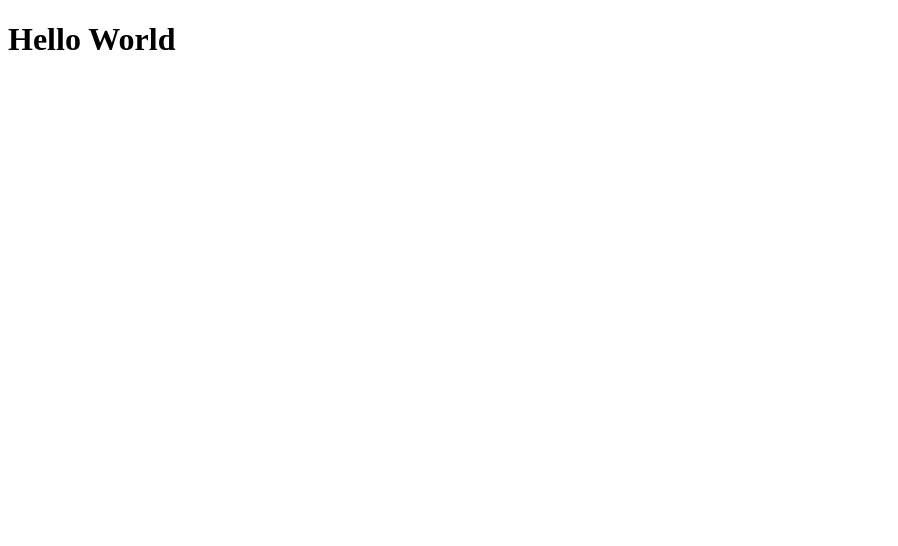
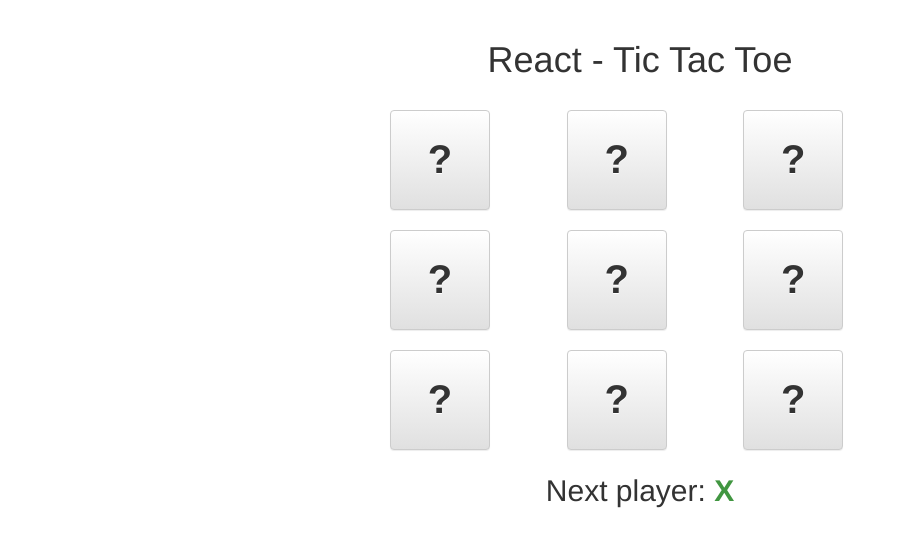
Before and after one commit to santiagobasulto/react-seed, a React app: page / in a window 1280 px wide. Shown: the whole page, without its empty margins (0-898 px from the left). Built offline with nearby package versions, Linux system fonts and the light colour scheme.

Commit message:
Tic Tac Toe partial solution

```diff
--- /dev/null
+++ b/app/TicTacToeGame.js
@@ -0,0 +1,99 @@
+import React from 'react'
+
+
+class GameButton extends React.Component{
+  render() {
+    let className = 'btn';
+    if(this.props.value === 'X'){
+      className += " btn-primary"
+    }else if(this.props.value === 'O'){
+      className += " btn-success"
+    }else{
+      className += " btn-default"
+    }
+    return (
+      <button
+        className={className}
+        onClick={() => {
+          this.props.onGameMove(this.props.row, this.props.col);
+        }}
+        disabled={this.props.value !== null}
+        type="submit">{this.props.value === null ? "?" : this.props.value}</button>
+    );
+  }
+}
+
+class GameRow extends React.Component{
+  render() {
+    let rowValues = this.props.rowValues;
+    let rowNumber = this.props.rowNumber;
+    let buttons = [0, 1, 2].map((val) => {
+      return <div className="col-xs-4 game-cell" key={rowNumber + "-" + val}>
+        <GameButton value={rowValues[val]} row={rowNumber} col={val} onGameMove={this.props.onGameMove}/>
+      </div>
+    });
+    return (
+      <div className="row">
+        {buttons}
+      </div>
+    );
+  }
+}
+
+
+class Board extends React.Component{
+  render(){
+    let board = this.props.board;
+    let rows = [0, 1, 2].map((val) => {
+      return <GameRow rowValues={board[val]} rowNumber={val} key={val} onGameMove={this.props.onGameMove}/>
+    });
+    return <div className="row board-container">
+      <div className="col-xs-12">
+        {rows}
+      </div>
+    </div>
+  }
+}
+
+
+class TicTacToeGame extends React.Component {
+  constructor(){
+    super();
+    this.state = {
+      board: [
+        [null, null, null],
+        [null, null, null],
+        [null, null, null]
+      ],
+      nextPlayer: 'X'
+    };
+  }
+  handleGameMove(row, col){
+    console.log("Row: %s, Col: %s", row, col)
+    let board = this.state.board;
+    board[row][col] = this.state.nextPlayer;
+    let nextPlayer = this.state.nextPlayer === 'X' ? 'O' : 'X';
+
+    this.setState({
+      board: board,
+      nextPlayer: nextPlayer
+    });
+  }
+  render () {
+    return <div className="center-block game-container">
+      <div className="row">
+        <div className="col-xs-12 text-center">
+          <h1>React - Tic Tac Toe</h1>
+        </div>
+      </div>
+
+      <Board board={this.state.board} onGameMove={this.handleGameMove.bind(this)}/>
+
+      <div className="row text-center player-info">
+        <p>Next player: <span>{this.state.nextPlayer}</span></p>
+      </div>
+    </div>
+  }
+}
+
+export default TicTacToeGame;
--- a/index.html
+++ b/index.html
@@ -3,9 +3,42 @@
 <head>
   <meta charset="UTF-8">
   <title>React Seed - rmotr.com</title>
+  <link rel="stylesheet" href="https://maxcdn.bootstrapcdn.com/bootstrap/3.3.6/css/bootstrap.min.css">
+  <link rel="stylesheet" href="https://maxcdn.bootstrapcdn.com/bootstrap/3.3.6/css/bootstrap-theme.min.css">
+  <style>
+    .container{
+      margin-top: 20px;
+    }
+    .game-container{
+      width: 500px;
+    }
+    .board-container{
+      margin-top: 20px;
+    }
+    .board-container .row{
+      margin-bottom: 20px;
+    }
+    .board-container .game-cell button{
+      width: 100px;
+      height: 100px;
+      font-size: 40px;
+      font-weight: bold;
+    }
+    .player-info{
+      font-size: 30px;
+    }
+    .player-info span{
+      color: #419641;
+      font-weight: bold;
+    }
+  </style>
 </head>
 <body>
-  <div id="app"></div>
+  <div class="container">
+    <div class="row">
+      <div class="col-xs-12" id="app"></div>
+    </div>
+  </div>
   <script src="bundle.js" charset="utf-8"></script>
 </body>
 </html>
--- a/index.js
+++ b/index.js
@@ -1,7 +1,8 @@
 import React from 'react';
 import { render } from 'react-dom'
+import TicTacToeGame from './app/TicTacToeGame';
 
 render(
-  <h1>Hello World</h1>,
+  <TicTacToeGame />,
   document.getElementById('app')
 );
```
Also changed, not shown: design.html (added, +92 -0 lines).
